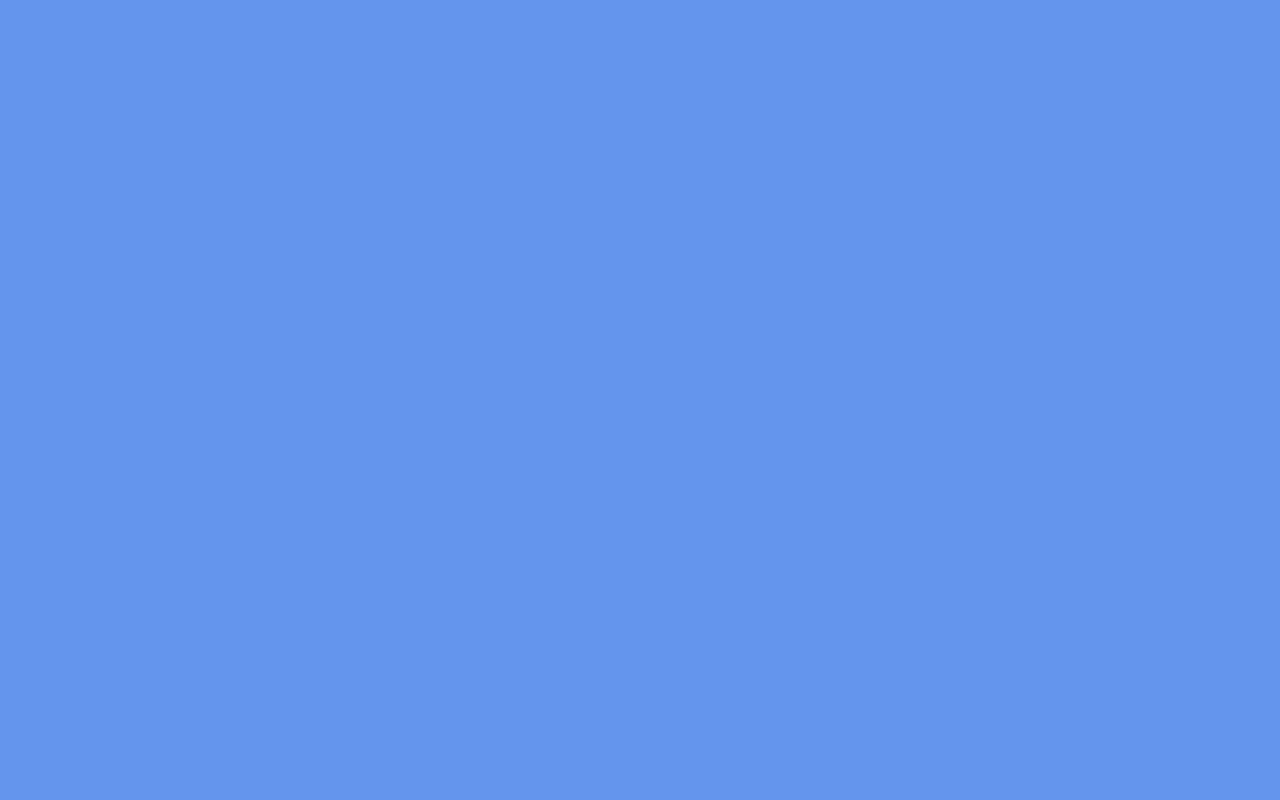
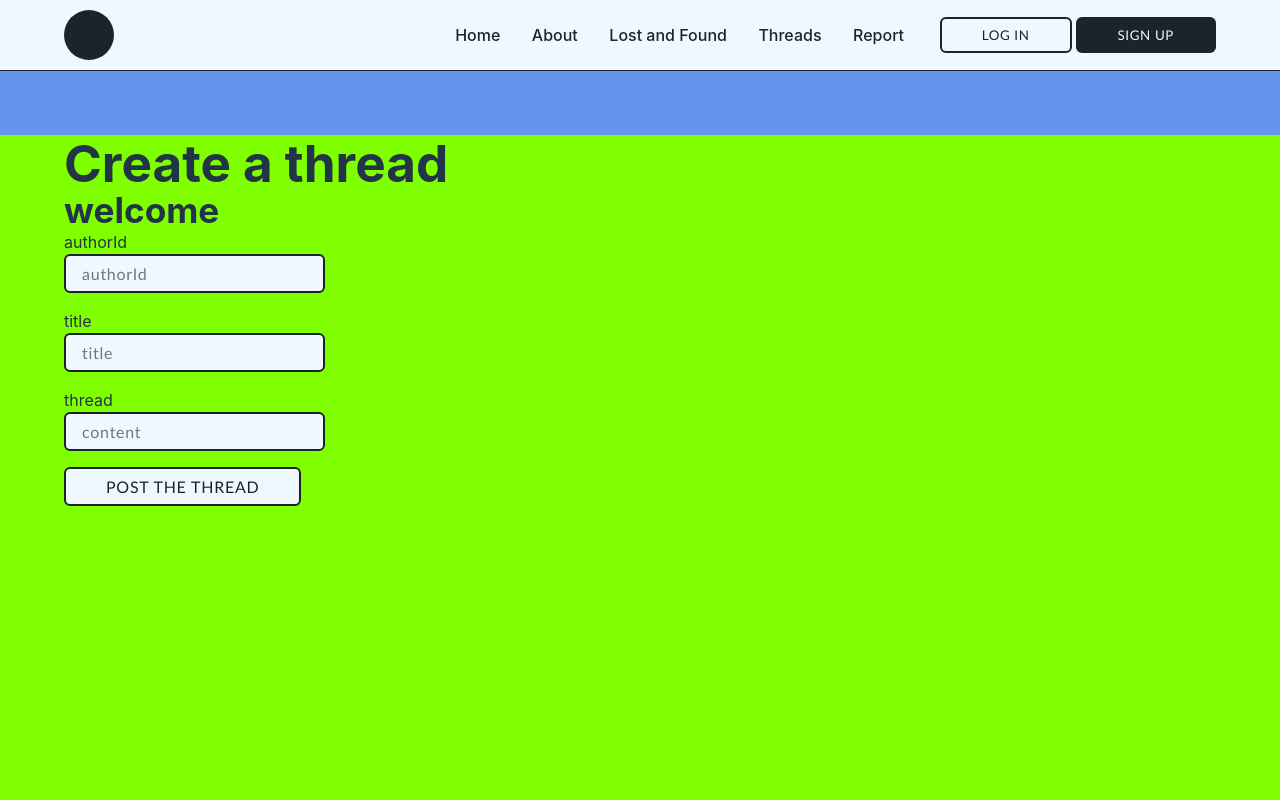
Before and after one commit to al3xvndra/AnimalRescue, a React (Vite) app in the folder applications/frontend/code/: page /create-threads in a window 1280 px wide. Before the commit this address had no page. Shown: the top 800 px of the page. Built offline with nearby package versions, Linux system fonts and the light colour scheme.

Commit message:
No loading screen

```diff
--- a/applications/frontend/code/src/App.jsx
+++ b/applications/frontend/code/src/App.jsx
@@ -4,6 +4,7 @@ import About from "./pages/About";
 import LostFound from "./pages/LostFound";
 import Layout from "./Layout";
 import Threads from "./pages/Threads";
+import CreateThreads from "./pages/CreateThreads";
 import Thread from "./pages/Thread";
 import LogIn from "./pages/LogIn";
 import SignUp from "./pages/SignUp";
@@ -20,6 +21,7 @@ function App() {
           <Route path="/reports" element={<LostFound />} />
           <Route path="/threads" element={<Threads />} />
           <Route path="/threads/:id" element={<Thread />} />
+          <Route path="/create-threads" element={<CreateThreads />} />
           <Route path="/login" element={<LogIn />} />
           <Route path="/signup" element={<SignUp />} />
           <Route path="/animal" element={<Animal />} />
--- a/applications/frontend/code/src/pages/Animal.jsx
+++ b/applications/frontend/code/src/pages/Animal.jsx
@@ -1,12 +1,19 @@
-import { useParams } from "react-router-dom";
+import { useParams, useLocation } from "react-router-dom";
 import { useState, useEffect } from "react";
 
 const Animal = () => {
-  const { id } = useParams();
-  const [animal, setAnimal] = useState(null);
+  const { id } = useParams(); // Extract 'id' from the route parameter
+  const location = useLocation(); // Access location state to get passed data
+
+  // Get the report from the location state if it exists, else null
+  const initialAnimal = location.state?.report || null;
+
+  const [animal, setAnimal] = useState(initialAnimal);
   const [error, setError] = useState(null);
 
+  // Fetch animal data only if it's not provided by the location state
   useEffect(() => {
+    if (!animal) {
       const fetchAnimal = async () => {
         try {
           const response = await fetch(`http://localhost:8080/reports/${id}`);
@@ -21,7 +28,8 @@ const Animal = () => {
       };
 
       fetchAnimal();
-  }, [id]);
+    }
+  }, [id, animal]);
 
   if (error) return <p>Error: {error}</p>;
   if (!animal) return <p>Animal not found.</p>;
--- /dev/null
+++ b/applications/frontend/code/src/pages/CreateThreads.jsx
@@ -0,0 +1,67 @@
+import { useState } from 'react';
+import { useNavigate } from 'react-router-dom'; // Import useNavigate
+
+const CreateThreads = () => {
+  const [formData, setFormData] = useState({
+    authorId: '',
+    title: '',
+    content: ''
+  });
+
+  const navigate = useNavigate(); // Initialize useNavigate hook
+
+  // Handle input change
+  const handleChange = (e) => {
+    const { name, value } = e.target;
+    setFormData({ ...formData, [name]: value });
+  };
+
+  // Handle form submission
+  const handleSubmit = async (e) => {
+    e.preventDefault(); // Prevent default form submission
+
+    try {
+      const response = await fetch('http://localhost:8080/create-threads', {
+        method: 'POST',
+        headers: {
+          'Content-Type': 'application/json',
+        },
+        body: JSON.stringify(formData),
+      });
+
+      const result = await response.json();
+
+      if (response.ok) {
+        alert('Thread posted successfully');
+        navigate('/threads'); // Redirect user to /threads page after success
+      } else {
+        alert('Error: ' + result.message);
+      }
+    } catch (error) {
+      console.error('Error submitting the form:', error);
+    }
+  };
+
+  return (
+    <div className="main">
+      <h1>Create a thread</h1>
+      <h2>welcome</h2>
+      <div className="form">
+        <form onSubmit={handleSubmit}>
+          <label>authorId</label>
+          <input type="text" name="authorId" placeholder="authorId" value={formData.authorId} onChange={handleChange} required />
+
+          <label>title</label>
+          <input type="text" name="title" placeholder="title" value={formData.title} onChange={handleChange} required />
+
+          <label>thread</label>
+          <input type="text" name="content" placeholder="content" value={formData.content} onChange={handleChange} required />
+
+          <button type="submit">Post the Thread</button>
+        </form>
+      </div>
+    </div>
+  );
+};
+
+export default CreateThreads;
--- a/applications/frontend/code/src/pages/LostFound.jsx
+++ b/applications/frontend/code/src/pages/LostFound.jsx
@@ -34,7 +34,8 @@ const LostFound = () => {
         <div>
           <p>Here are the reports:</p>
           {reports.map((report) => (
-            <Link key={report.id} to={`/report/${report.id}`}>
+            // Pass the report data to the Animal detail page
+            <Link key={report.id} to={`/report/${report.id}`} state={{ report }}>
               <p>
                 {report.status} - {report.animal}
               </p>
--- a/applications/frontend/code/src/pages/Thread.jsx
+++ b/applications/frontend/code/src/pages/Thread.jsx
@@ -1,27 +1,69 @@
-import { useParams } from "react-router-dom";
+import { useParams, useLocation } from "react-router-dom";
 import { useState, useEffect } from "react";
 
 const Thread = () => {
-  const { id } = useParams(); // Extract 'id' from the route parameter (this is the threadId)
+  const { id } = useParams();
+  const location = useLocation();
 
+  // Check if thread data was passed from the previous page
+  const initialThread = location.state?.thread || null;
+
+  const [thread, setThread] = useState(initialThread);
+  const [threadComments, setThreadComments] = useState([]);
   const [formData, setFormData] = useState({
     comment: '',
     commenterId: '',
     commenterName: ''
   });
+  const [error, setError] = useState(null);
 
-  // Handle input change
+  // Fetch thread data if not available from location.state
+  useEffect(() => {
+    if (!thread) {
+      const fetchThread = async () => {
+        try {
+          const response = await fetch(`http://localhost:8080/threads/${id}`);
+          if (!response.ok) {
+            throw new Error("Network response was not ok");
+          }
+          const data = await response.json();
+          setThread(data);
+        } catch (error) {
+          setError(error.message);
+        }
+      };
+      fetchThread();
+    }
+
+    // Fetch comments for the thread
+    const fetchComments = async () => {
+      try {
+        const response = await fetch(`http://localhost:8080/comments?threadId=${id}`);
+        if (!response.ok) {
+          throw new Error("Network response was not ok");
+        }
+        const data = await response.json();
+        setThreadComments(data);
+      } catch (error) {
+        setError(error.message);
+      }
+    };
+
+    fetchComments();
+  }, [id, thread]);
+
+  // Handle input change for the comment form
   const handleChange = (e) => {
     const { name, value } = e.target;
     setFormData({ ...formData, [name]: value });
   };
 
-  // Handle form submission
+  // Handle form submission for adding a comment
   const handleSubmit = async (e) => {
     e.preventDefault(); // Prevent default form submission
 
     try {
-      const commentData = { ...formData, threadId: id }; // Include threadId
+      const commentData = { ...formData, threadId: id }; // Include threadId with the comment
 
       const response = await fetch('http://localhost:8080/comments', {
         method: 'POST',
@@ -34,11 +76,19 @@ const Thread = () => {
       const result = await response.json();
 
       if (response.ok) {
-        alert('Comment submitted successfully');
-        setFormData({ comment: '', commenterId: '' }); // Clear form
+        // Add the new comment to the existing comments without re-fetching
+        setThreadComments([...threadComments, {
+          id: result.id,
+          commenterName: formData.commenterName,
+          comment: formData.comment
+        }]);
 
-        // Directly add the new comment to the state without re-fetching
-        setThreadComments([...threadComments, { id: result.id, commenterName: formData.commenterName, comment: formData.comment }]);
+        // Clear the form fields after successful submission
+        setFormData({
+          comment: '',
+          commenterId: '',
+          commenterName: ''
+        });
       } else {
         alert('Error: ' + result.message);
       }
@@ -47,50 +97,12 @@ const Thread = () => {
     }
   };
 
-
-  const [thread, setThread] = useState(null);
-  const [threadComments, setThreadComments] = useState([]);
-  const [error, setError] = useState(null);
-
-  useEffect(() => {
-    // Fetch the thread details
-    const fetchThread = async () => {
-      try {
-        const response = await fetch(`http://localhost:8080/threads/${id}`); // Fetch thread by id
-        if (!response.ok) {
-          throw new Error("Network response was not ok");
-        }
-        const data = await response.json();
-        setThread(data);
-      } catch (error) {
-        setError(error.message);
-      }
-    };
-
-    // Fetch comments for the thread
-    const fetchComments = async () => {
-      try {
-        const response = await fetch(`http://localhost:8080/comments?threadId=${id}`); // Fetch comments by threadId
-        if (!response.ok) {
-          throw new Error("Network response was not ok");
-        }
-        const data = await response.json();
-        setThreadComments(data);
-      } catch (error) {
-        setError(error.message);
-      }
-    };
-
-    fetchThread();
-    fetchComments();
-  }, [id]);
-
   if (error) {
     return <p>Error: {error}</p>;
   }
 
   if (!thread) {
-    return <p>Threadpost not found.</p>;
+    return <p>Loading thread...</p>; // Show loading message if data is not yet available
   }
 
   return (
@@ -112,15 +124,38 @@ const Thread = () => {
       ) : (
         <p>No comments yet.</p>
       )}
+
+      {/* Comment submission form */}
       <form onSubmit={handleSubmit}>
         <label>Name</label>
-        <input type="text" name="commenterName" placeholder="Name" value={formData.commenterName} onChange={handleChange} required />
+        <input
+          type="text"
+          name="commenterName"
+          placeholder="Name"
+          value={formData.commenterName}
+          onChange={handleChange}
+          required
+        />
 
         <label>Comment</label>
-        <input type="text" name="comment" placeholder="Comment" value={formData.comment} onChange={handleChange} required />
+        <input
+          type="text"
+          name="comment"
+          placeholder="Comment"
+          value={formData.comment}
+          onChange={handleChange}
+          required
+        />
 
-        <label>Author</label>
-        <input type="number" name="commenterId" placeholder="ID" value={formData.commenterId} onChange={handleChange} required />
+        <label>Author ID</label>
+        <input
+          type="number"
+          name="commenterId"
+          placeholder="ID"
+          value={formData.commenterId}
+          onChange={handleChange}
+          required
+        />
 
         <button type="submit">Submit</button>
       </form>
--- a/applications/frontend/code/src/pages/Threads.jsx
+++ b/applications/frontend/code/src/pages/Threads.jsx
@@ -1,7 +1,7 @@
 import { useEffect, useState } from "react";
 import { Link } from "react-router-dom";
 
-const Thread = () => {
+const Threads = () => {
   const [threads, setThreads] = useState([]);
   const [error, setError] = useState(null);
 
@@ -9,7 +9,7 @@ const Thread = () => {
     // Fetch data from the backend
     const fetchThreads = async () => {
       try {
-        const response = await fetch("http://localhost:8080/threads"); // Adjust URL if necessary
+        const response = await fetch("http://localhost:8080/threads");
         if (!response.ok) {
           throw new Error("Network response was not ok");
         }
@@ -23,13 +23,12 @@ const Thread = () => {
     fetchThreads();
   }, []);
 
-  if (error) {
-    return <p>Error: {error}</p>;
-  }
+  if (error) return <p>Error: {error}</p>;
 
   return (
     <div className="main">
       <h1>Threads Page</h1>
+      <p><a href="/create-threads">Create a thread</a></p>
 
       {threads.length === 0 ? (
         <p>There are no threads.</p>
@@ -37,11 +36,13 @@ const Thread = () => {
         <div>
           <p>Here are the threadposts:</p>
           {threads.map((thread) => (
-            <Link key={thread.id} to={`/threads/${thread.id}`}>
+            <div key={thread.id}>
+              <Link key={thread.id} to={`/threads/${thread.id}`} state={{ thread }}>
               <p>
-                {thread.authorId} - {thread.title}
+                {thread.id} - {thread.title}
               </p>
             </Link>
+            </div>
           ))}
         </div>
       )}
@@ -49,4 +50,4 @@ const Thread = () => {
   );
 };
 
-export default Thread;
+export default Threads;
```
Also changed, not shown: 1 other file (tests, documents, lock files or other folders). Lines whose indentation alone changed are shown as unchanged.
